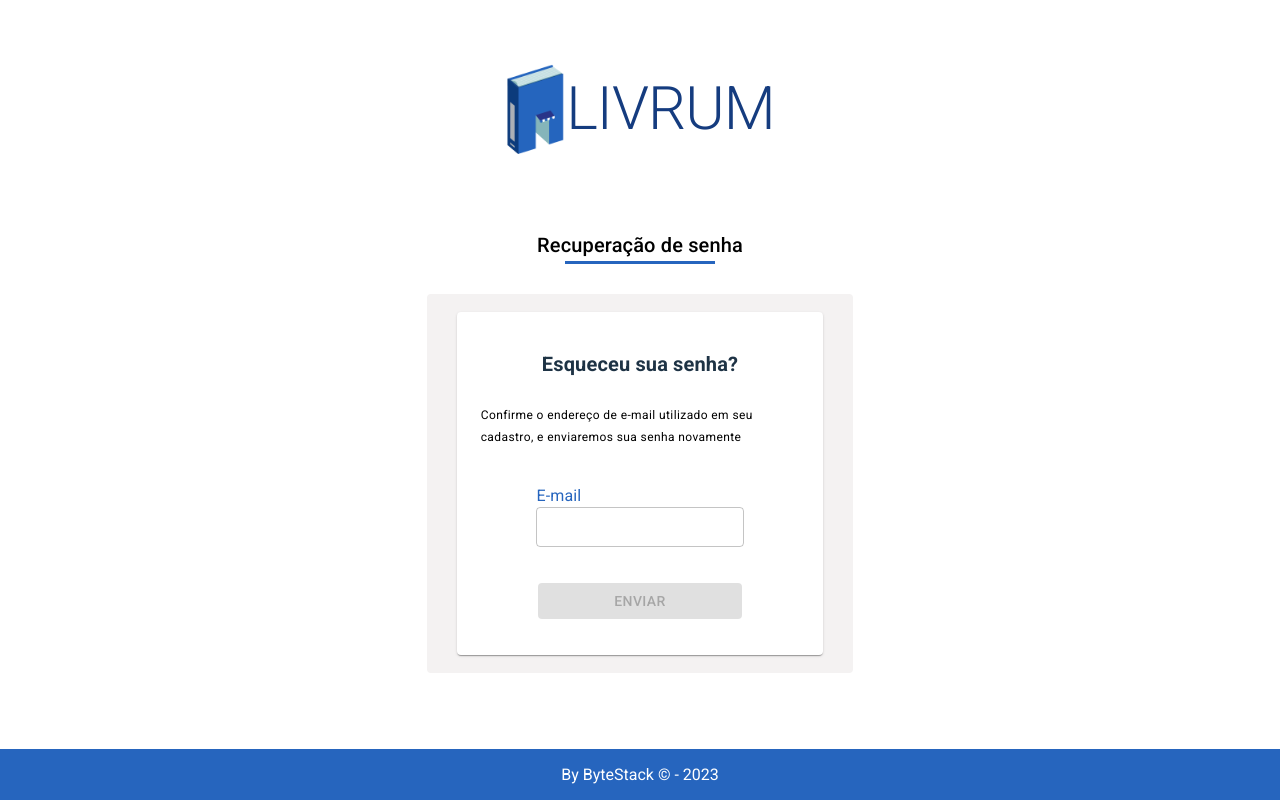
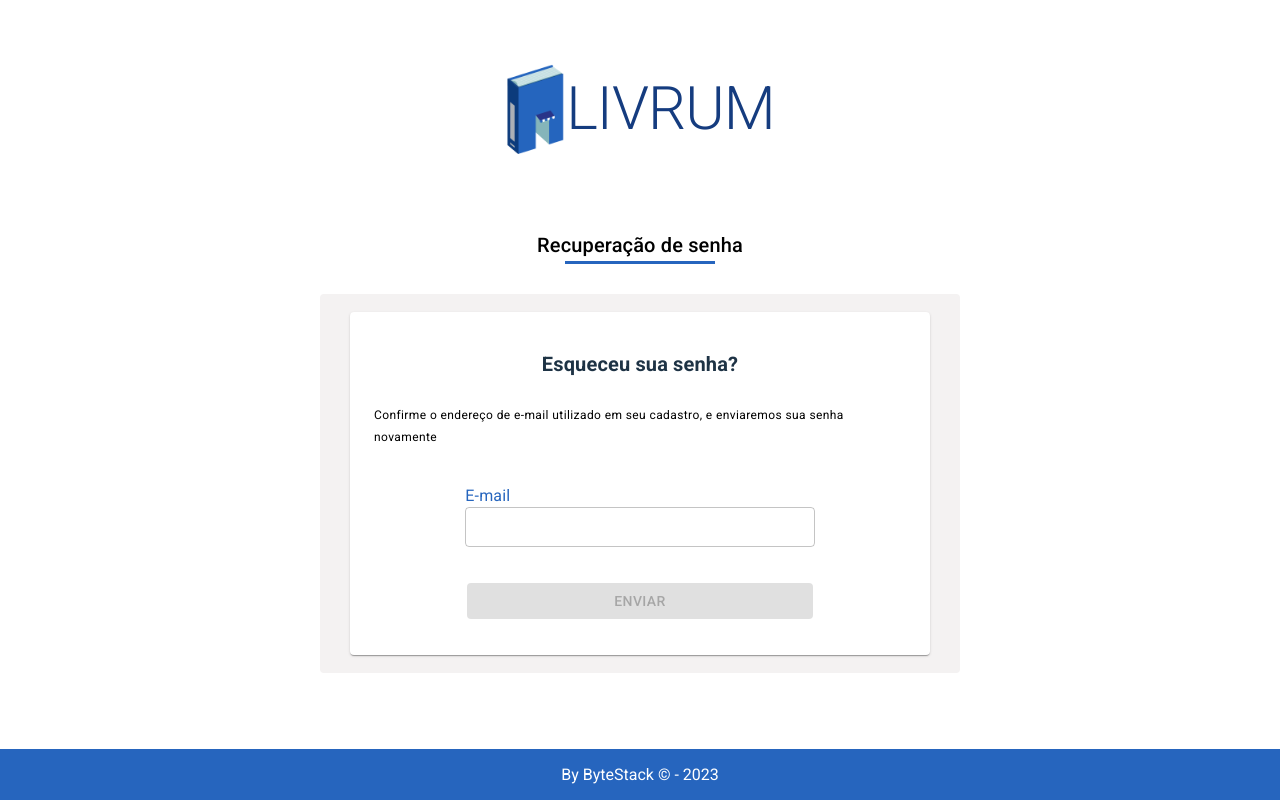
Before and after one commit to byte-stack-uefs/livrum, a Next.js app in the folder phase_4/app/webapp/: page /admin/recuperacao-senha in a window 1280 px wide. Built offline with nearby package versions, Linux system fonts and the light colour scheme.

Commit message:
Correções visuais e corrigindo erro de deprecated

```diff
--- a/phase_4/app/webapp/app/(account)/(internal)/admin/recuperacao-senha/page.tsx
+++ b/phase_4/app/webapp/app/(account)/(internal)/admin/recuperacao-senha/page.tsx
@@ -1,13 +1,11 @@
 "use client";
 
+import { theme } from "@/app/theme";
 import React, { useState } from "react";
+import Divider from "@/app/components/Divider";
+import Grid from "@mui/material/Unstable_Grid2/Grid2";
+import CheckCircleOutlineIcon from '@mui/icons-material/CheckCircleOutline';
 import { TextField, Button, Paper, Typography, Link, FormControl, InputLabel, Modal } from "@mui/material";
-import CheckCircleOutlineIcon from '@mui/icons-material/CheckCircleOutline';
-
-import Grid from "@mui/material/Unstable_Grid2/Grid2";
-import { theme } from "@/app/theme";
-import { Primary } from "@/stories/Button.stories";
-import Divider from "@/app/components/Divider";
 
 const AdminPasswordRestore = () => {
     const [value, setValue] = useState(0);
@@ -27,7 +25,7 @@ const AdminPasswordRestore = () => {
         setValue(newValue);
     };
 
-    const handleCloseModal = () => {
+    const handleCloseModal = (event: {}, reason: "backdropClick" | "escapeKeyDown") => {
         setOpenModal(false);
     };
 
@@ -49,9 +47,10 @@ const AdminPasswordRestore = () => {
                 <Typography sx={{ color: "black" }} variant="h6">
                     Recuperação de senha
                 </Typography>
-                <Divider width={"35%"} style={{ margin: "auto" }} /></Grid>
-            <Grid xs={11} md={4} marginTop={10} margin="auto">
-                <Paper elevation={0} style={{ padding: '30px', backgroundColor: '#F4F2F2' }}>
+                <Divider width={"35%"} style={{ margin: "auto" }} />
+            </Grid>
+            <Grid xs={11} sm={9} md={6} margin="auto">
+                <Paper elevation={0} style={{ padding: '30px', backgroundColor: theme.palette.secondary.main }}>
                     <Paper>
                         <form onSubmit={handleSubmitClient}>
                             <Grid container padding={3} spacing={3} justifyContent="center" alignItems="center">
@@ -66,8 +65,8 @@ const AdminPasswordRestore = () => {
                                     </Typography>
                                 </Grid>
                                 <Grid container spacing={2} xs={12} py={3} justifyContent="center" alignItems="center" style={{ textAlign: "center" }}>
-                                    <Grid xs={8}>
-                                        <InputLabel htmlFor="labelEmail" style={{ fontWeight:"Roboto", textAlign: 'left', color: theme.palette.primary.main }}>E-mail </InputLabel>
+                                    <Grid xs={12} sm={8}>
+                                        <InputLabel htmlFor="labelEmail" style={{ textAlign: 'left', color: theme.palette.primary.main }}>E-mail </InputLabel>
                                         <TextField
                                             required
                                             id="labelEmail"
@@ -84,7 +83,7 @@ const AdminPasswordRestore = () => {
                                         />
                                     </Grid>
                                 </Grid>
-                                <Grid xs={8} md={8}>
+                                <Grid xs={12} sm={8}>
                                     <Button fullWidth type="submit" variant="contained" color="primary" onClick={handleSubmitClient} disabled={isButtonDisabled}>
                                         Enviar
                                     </Button>
@@ -95,19 +94,18 @@ const AdminPasswordRestore = () => {
                                     onClose={handleCloseModal}
                                     aria-labelledby="modal-title"
                                     aria-describedby="modal-description"
-                                    BackdropClick={true}
                                 >
                                     <Paper style={{ position: 'absolute', top: '50%', left: '50%', transform: 'translate(-50%, -50%)', padding: '30px', backgroundColor: '#FFF' }}>
                                         <Grid container direction="column" alignItems="center" justifyContent="center">
-                                            <Grid xs={12} md={4} margin = "auto" style={{ textAlign: 'center' }}>
+                                            <Grid xs={12} md={4} margin="auto" style={{ textAlign: 'center' }}>
                                                 <CheckCircleOutlineIcon sx={{ fontSize: 50, color: 'green' }} />
                                             </Grid>
-                                            <Grid xs={12} md={4} margin = "auto" style={{ textAlign: 'center', width: '100%' }}>
+                                            <Grid xs={12} md={4} margin="auto" style={{ textAlign: 'center', width: '100%' }}>
                                                 <Typography variant="h6">
                                                     E-mail enviado com sucesso
                                                 </Typography>
                                             </Grid >
-                                            <Grid xs={12} md={4} margin = "auto" style={{ textAlign: 'center', width: '100%' }}>
+                                            <Grid xs={12} md={4} margin="auto" style={{ textAlign: 'center', width: '100%' }}>
                                                 <Typography variant="caption" >
                                                     Caso o email não apareça na caixa de entrada, verifique a caixa de spam
                                                 </Typography>
```
